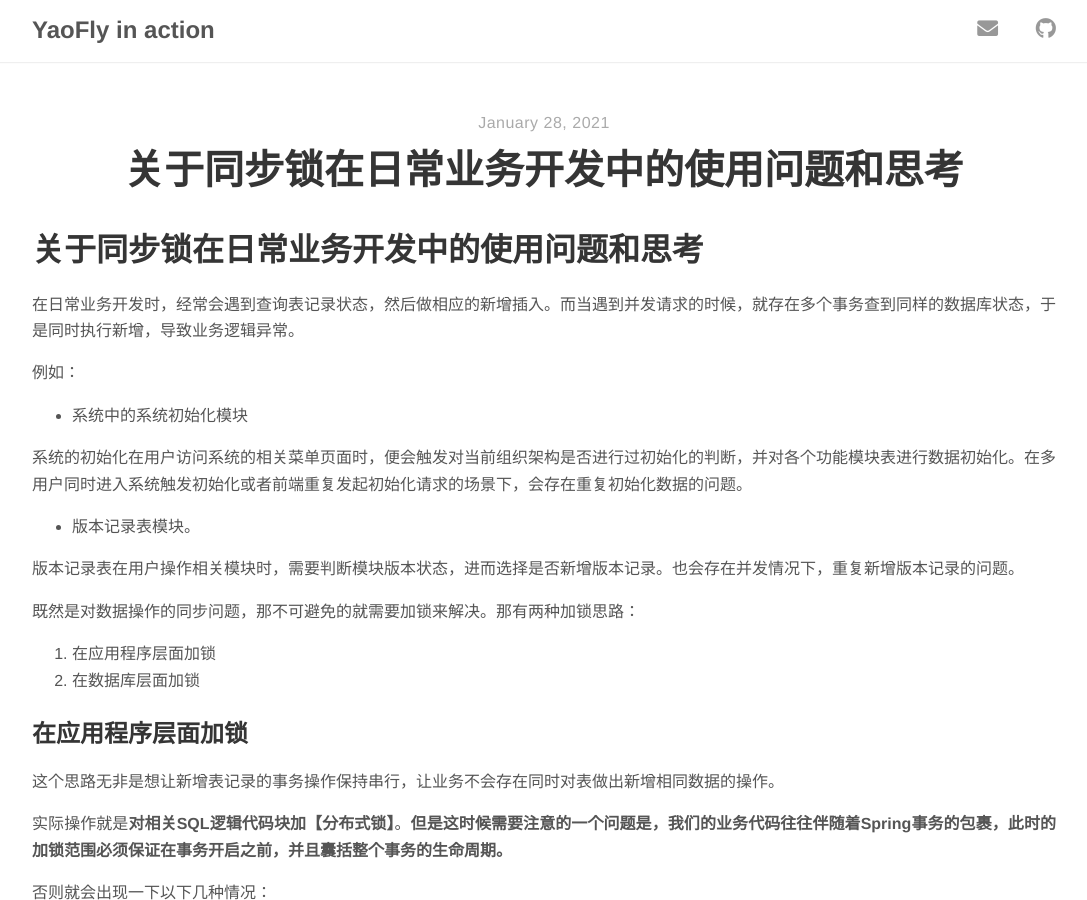
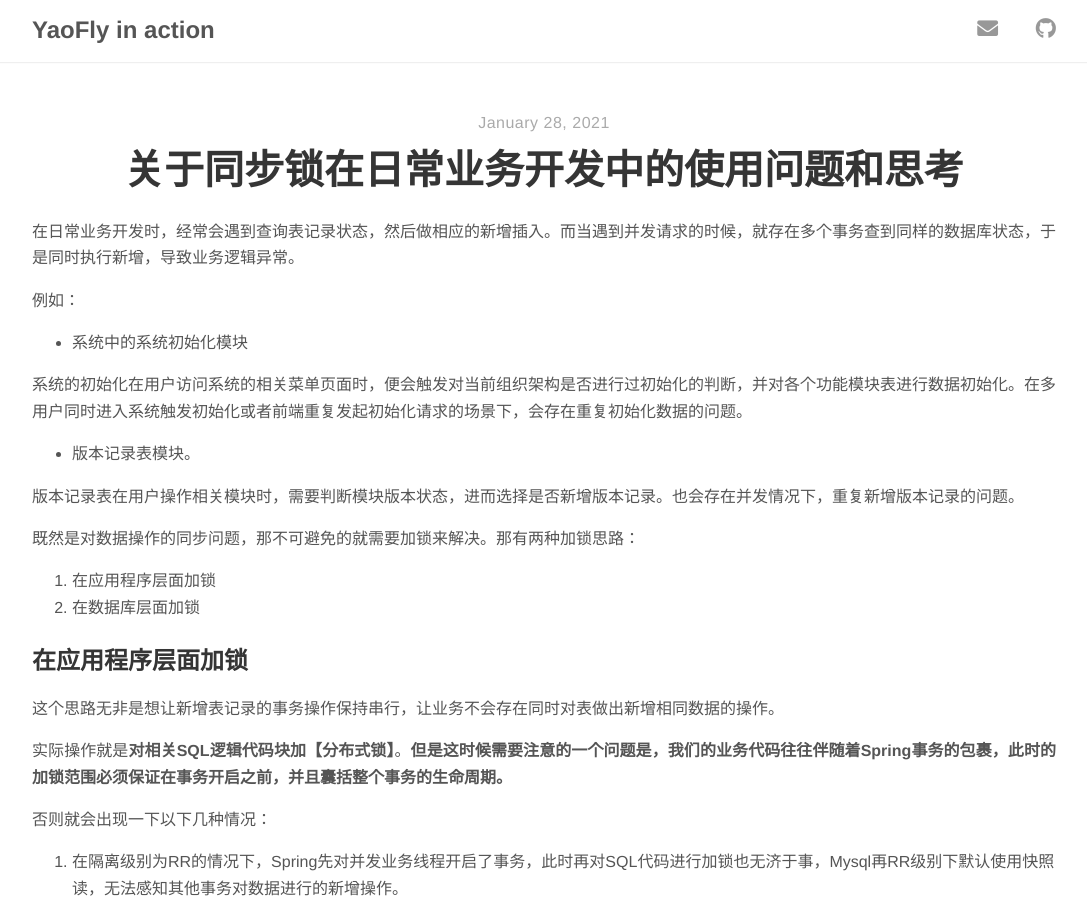
Before and after one commit to YaoFly/YaoFly.GitHub.io, a Jekyll site: the page built from _posts/2021-01-28-关于同步锁在日常业务开发中的使用问题和思考.md, in a window 1280 px wide and 900 px high. Shown: the whole window, without its empty margins (96-1183 px from the left). Built offline with Jekyll 4.4.1, drawn with Linux system fonts in a browser that asks for light colours.

Commit message:
刷新部署

```diff
--- a/_posts/2021-01-28-关于同步锁在日常业务开发中的使用问题和思考.md
+++ b/_posts/2021-01-28-关于同步锁在日常业务开发中的使用问题和思考.md
@@ -4,9 +4,6 @@ title:  "关于同步锁在日常业务开发中的使用问题和思考"
 author: "YaoFly"
 tags: ["Java", "mysql", "lock"]
 ---
-
-# 关于同步锁在日常业务开发中的使用问题和思考
-
 在日常业务开发时，经常会遇到查询表记录状态，然后做相应的新增插入。而当遇到并发请求的时候，就存在多个事务查到同样的数据库状态，于是同时执行新增，导致业务逻辑异常。
 
 例如：
```
